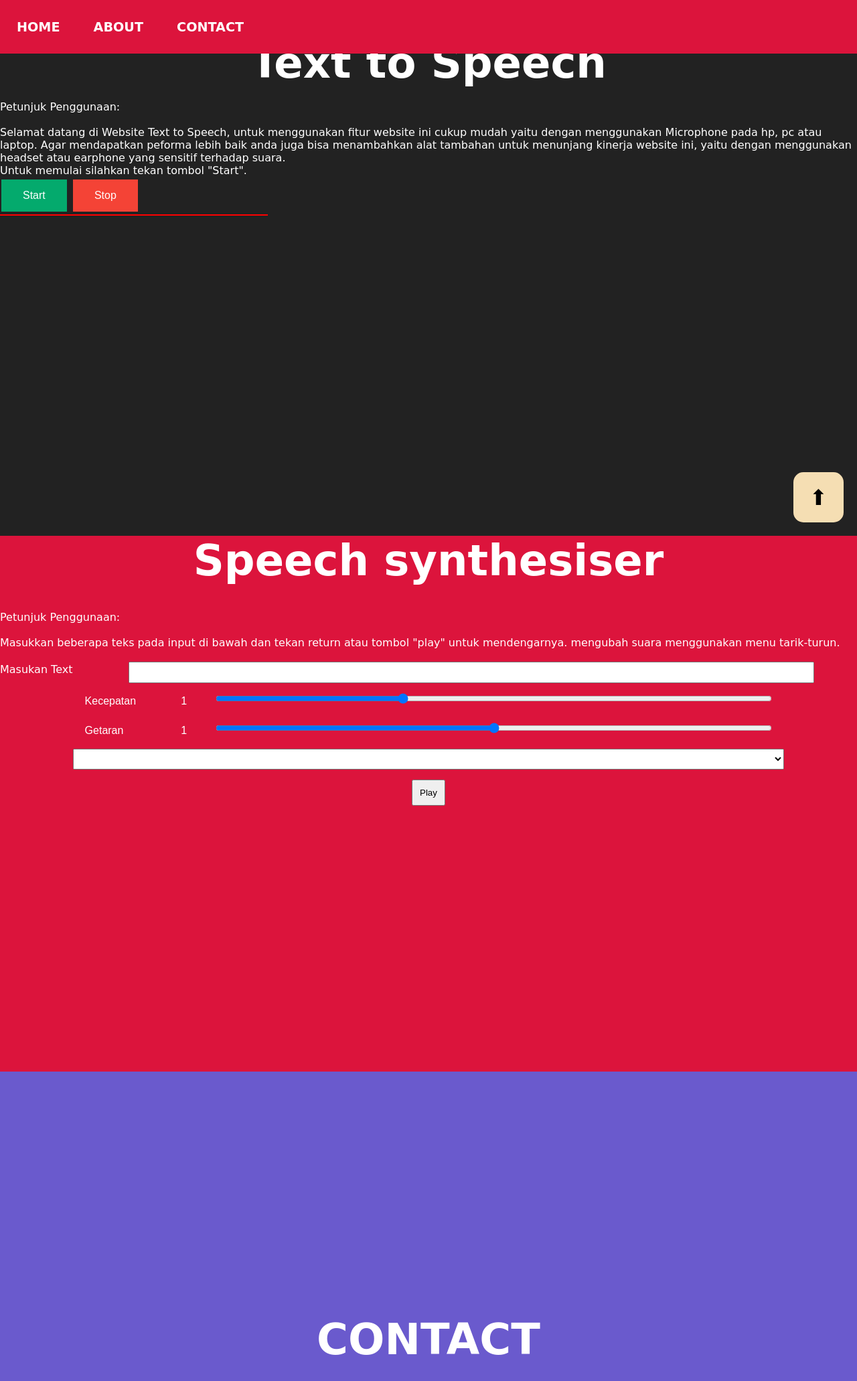
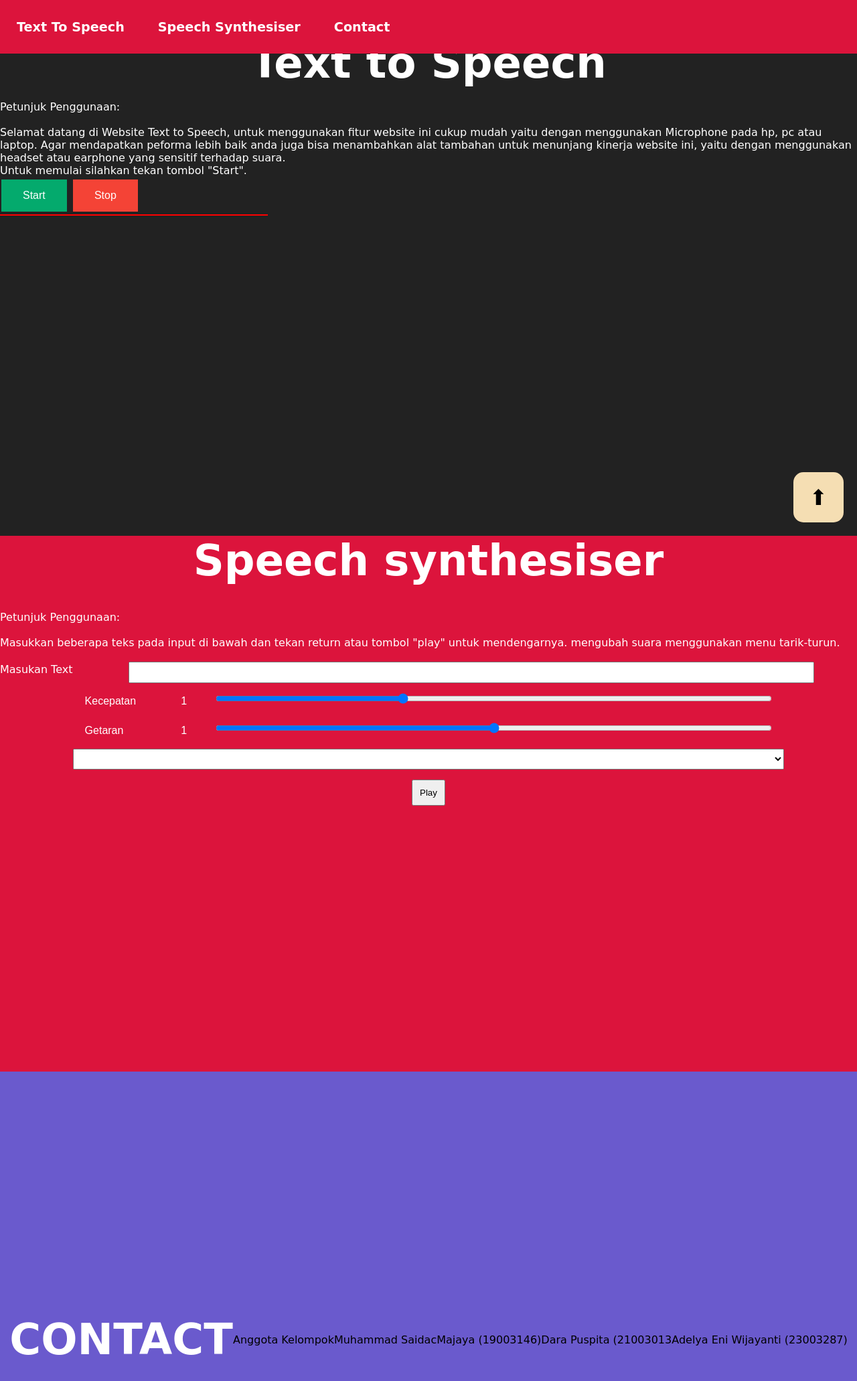
Before and after one commit to SahabatBelajarCoding/Easy-Speech, a plain HTML site: page index.html in a window 1280 px wide. Shown: the whole page at 67% size. Drawn offline with Linux system fonts and the light colour scheme.

Commit message:
Update index.html

```diff
--- a/index.html
+++ b/index.html
@@ -3,7 +3,7 @@
   <head>
     <meta charset="UTF-8" />
     <meta name="viewport" content="width=device-width, initial-scale=1.0" />
-    <title>Text to Speech</title>
+    <title>Easy Speech</title>
 
     <link rel="stylesheet" href="style.css" />
   </head>
@@ -14,13 +14,13 @@
         <div class="navwrapper">
           <ul class="navigation">
             <li class="nav">
-              <a href="#home" class="navlink">HOME</a>
+              <a href="#home" class="navlink">Text To Speech</a>
             </li>
             <li class="nav">
-              <a href="#about" class="navlink">ABOUT</a>
+              <a href="#about" class="navlink">Speech Synthesiser</a>
             </li>
             <li class="nav">
-              <a href="#contact" class="navlink">CONTACT</a>
+              <a href="#contact" class="navlink">Contact</a>
             </li>
           </ul>
         </div>
@@ -79,6 +79,13 @@
       <div class="container blue">
         <div class="contentwrapper">
           <h1>CONTACT</h1>
+          <p>Anggota Kelompok</p>
+          <br>
+          <p>Muhammad SaidacMajaya (19003146)</p>
+          <br>
+          <p>Dara Puspita (21003013</p>
+          <br>
+          <p>Adelya Eni Wijayanti (23003287)</p>
         </div>
       </div>
     </section>
```
